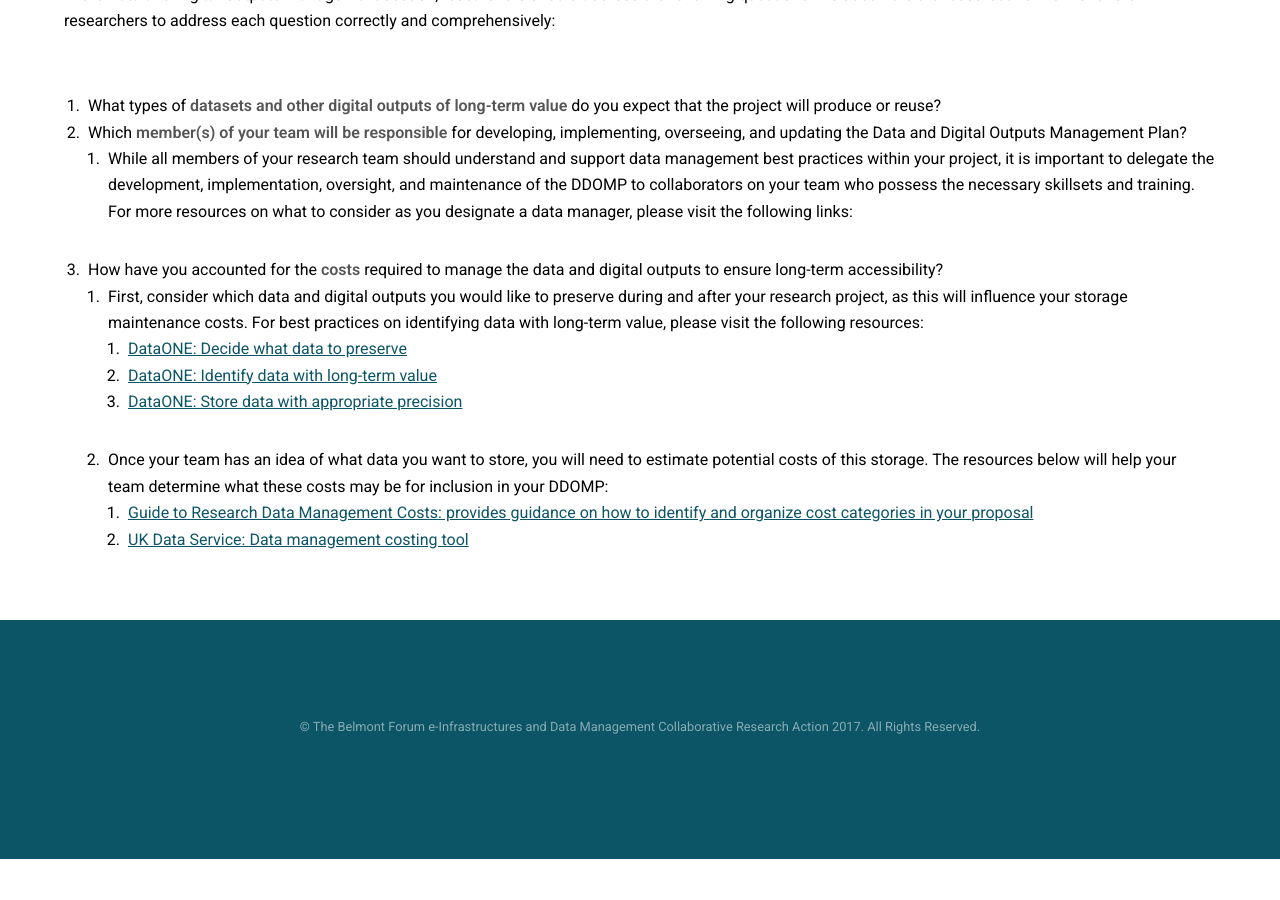
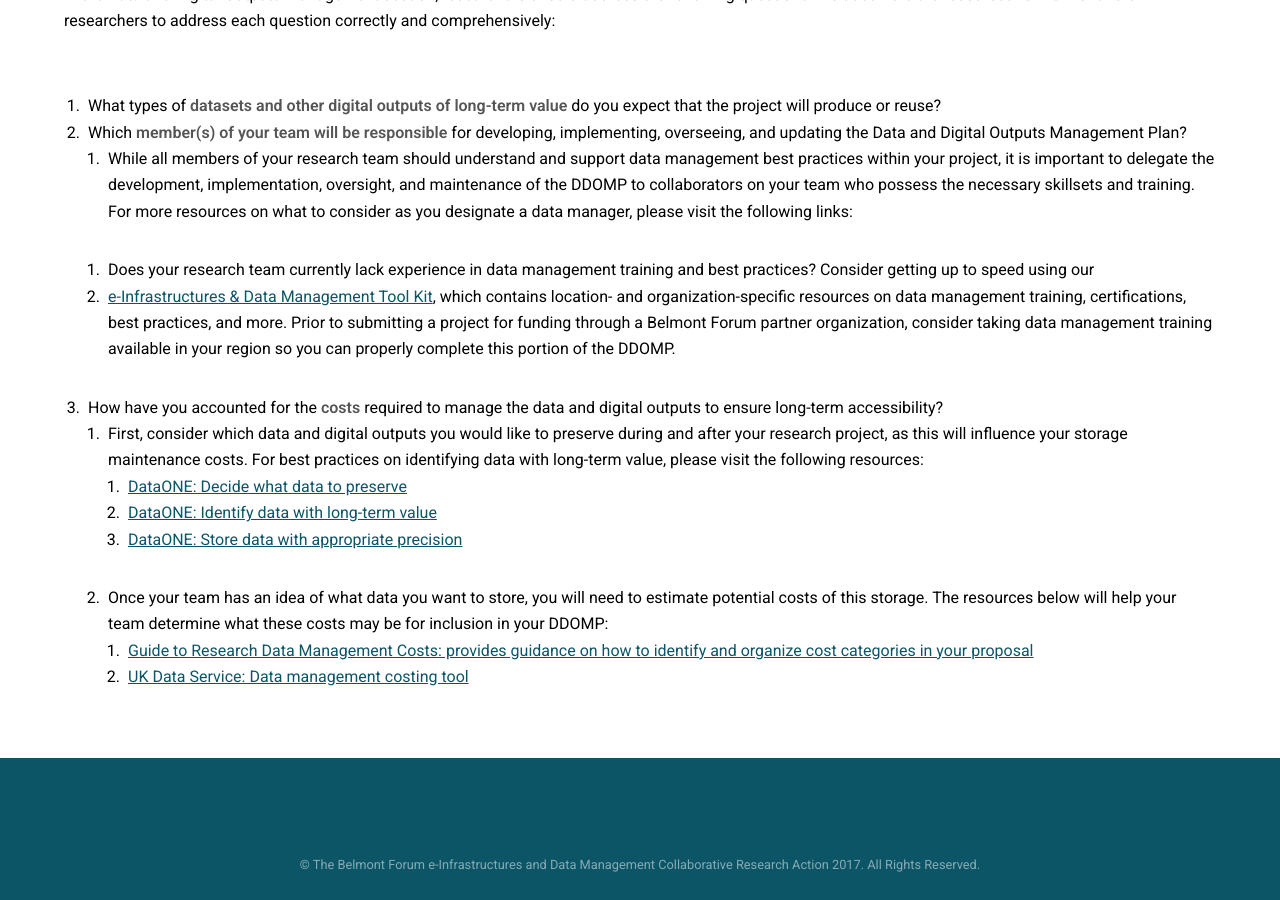
Before and after one commit to bfe-inf/toolkit, a Jekyll site: the page ddomp-preproposal.html, which Jekyll copies as it is, in a window 1280 px wide and 900 px high, scrolled down 785 px. Built offline with Jekyll 4.4.1, drawn with Linux system fonts in a browser that asks for light colours; before the commit the page ends 1644 px from its top, so only the background shows below that.

Commit message:
Update ddomp-preproposal.html

```diff
--- a/ddomp-preproposal.html
+++ b/ddomp-preproposal.html
@@ -55,6 +55,9 @@
 							<ol>
 								<li>While all members of your research team should understand and support data management best practices within your project, it is important to delegate the development, implementation, oversight, and maintenance of the DDOMP to collaborators on your team who possess the necessary skillsets and training. For more resources on what to consider as you designate a data manager, please visit the following links:</li>
 							</ol>
+							<ol>
+								<li>Does your research team currently lack experience in data management training and best practices? Consider getting up to speed using our <li><a href="https://bfe-inf.github.io/tool-kit/" target="_blank">e-Infrastructures & Data Management Tool Kit</a>, which contains location- and organization-specific resources on data management training, certifications, best practices, and more. Prior to submitting a project for funding through a Belmont Forum partner organization, consider taking data management training available in your region so you can properly complete this portion of the DDOMP.</li>
+							</ol>
 						<li>How have you accounted for the <strong>costs</strong> required to manage the data and digital outputs to ensure long-term accessibility?</li>
 							<ol>
 								<li>First, consider which data and digital outputs you would like to preserve during and after your research project, as this will influence your storage maintenance costs. For best practices on identifying data with long-term value, please visit the following resources:</li>
```
